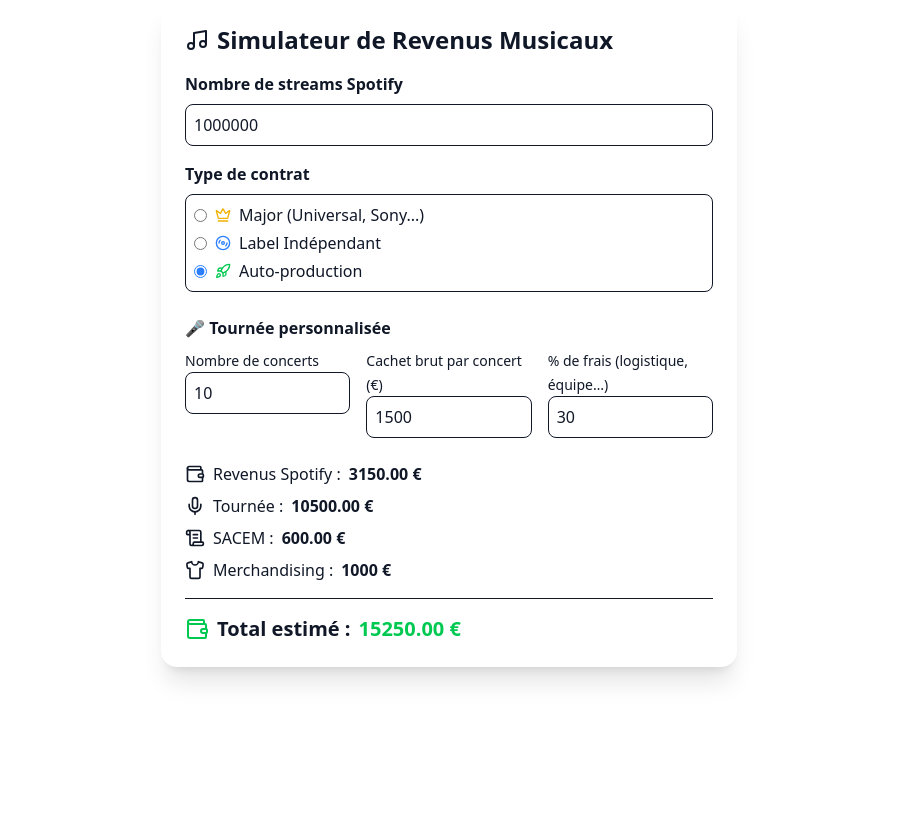
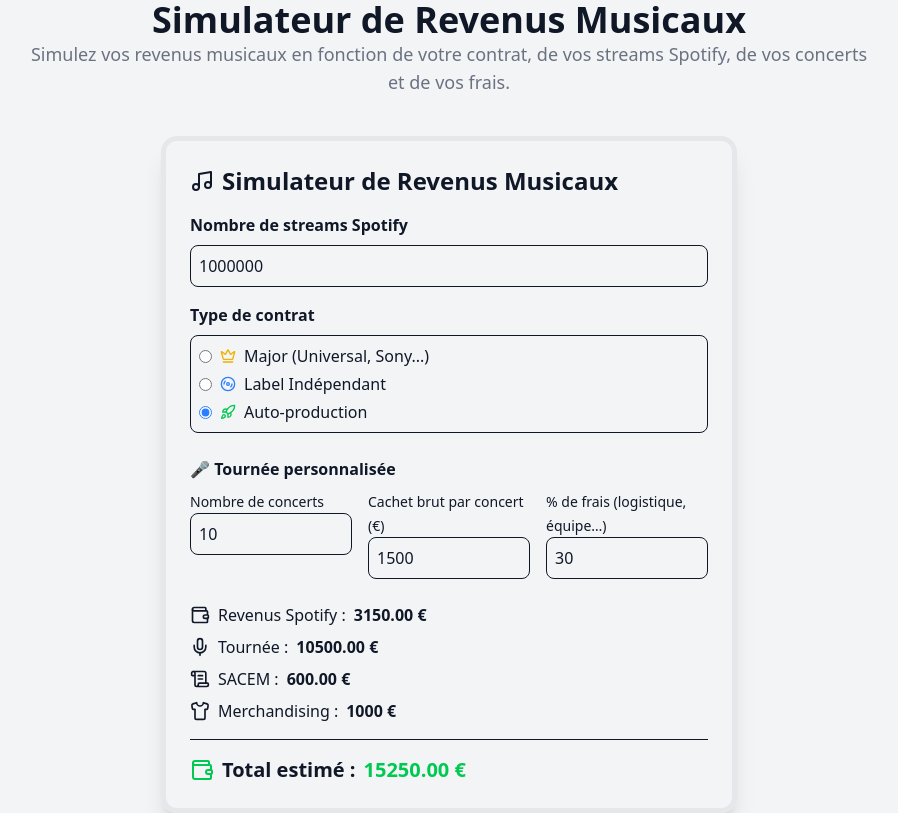
Before and after one commit to JoeLeDev/MusicRevenues, a React (Vite) app: page / in a window 1280 px wide. Shown: the whole page, without its empty margins (191-1089 px from the left). Built offline with nearby package versions, Linux system fonts and the light colour scheme.

Commit message:
UI (Dark mode)

```diff
--- a/src/pages/Music.jsx
+++ b/src/pages/Music.jsx
@@ -91,10 +91,13 @@ export default function MusicRevenueSimulator() {
   const totalRevenue = getSpotifyRevenue() + getOtherRevenues();
 
   return (
-    <div className="max-w-xl mx-auto p-6 rounded-2xl shadow-xl bg-white dark:bg-gray-900 text-gray-900 dark:text-white">
+    <div className="min-h-screen bg-gray-100 flex items-center justify-center flex-col dark:bg-gray-900">
+       <h1 className="text-2xl text-gray-900  font-bold sm:text-4xl dark:text-white">Simulateur de Revenus Musicaux</h1>
+       <p className="text-sm text-gray-500 sm:text-lg sm:w-2/3 text-center dark:text-white">Simulez vos revenus musicaux en fonction de votre contrat, de vos streams Spotify, de vos concerts et de vos frais.</p>
+    <div className="max-w-xl mx-auto mt-10 justify-center p-6 rounded-2xl shadow-xl  text-gray-900 border-5 border-gray-200 dark:bg-gray-800 dark:text-white">
       <div className="flex items-center gap-2 mb-4">
-        <Music className="w-6 h-6" />
-        <h1 className="text-2xl font-bold">Simulateur de Revenus Musicaux</h1>
+        <Music className="w-6 h-6 text-gray-900 dark:text-white" />
+        <h1 className="text-2xl font-bold text-gray-900 dark:text-white">Simulateur de Revenus Musicaux</h1>
       </div>
 
       <label className="block mb-2 font-semibold">Nombre de streams Spotify</label>
@@ -181,5 +184,6 @@ export default function MusicRevenueSimulator() {
         </p>
       </div>
     </div>
+</div>
   );
 }
```
Lines whose indentation alone changed are shown as unchanged.
